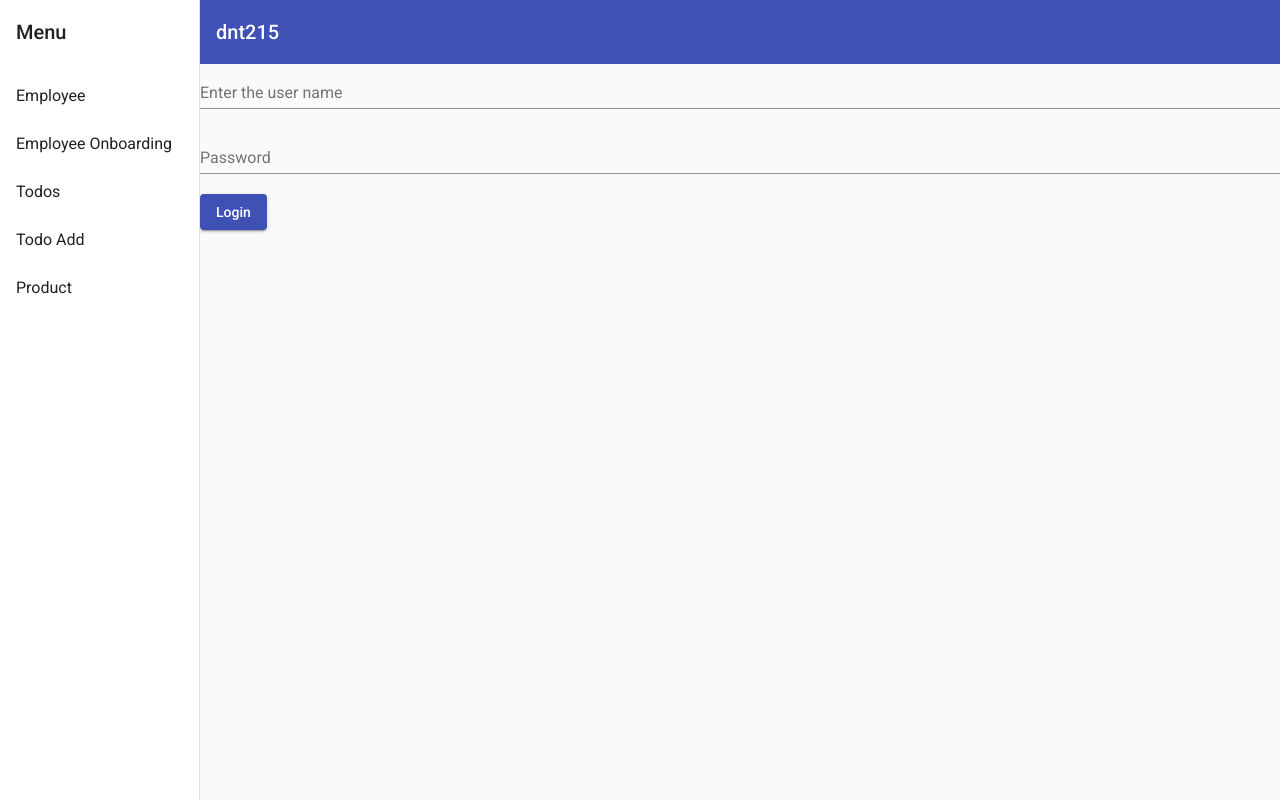
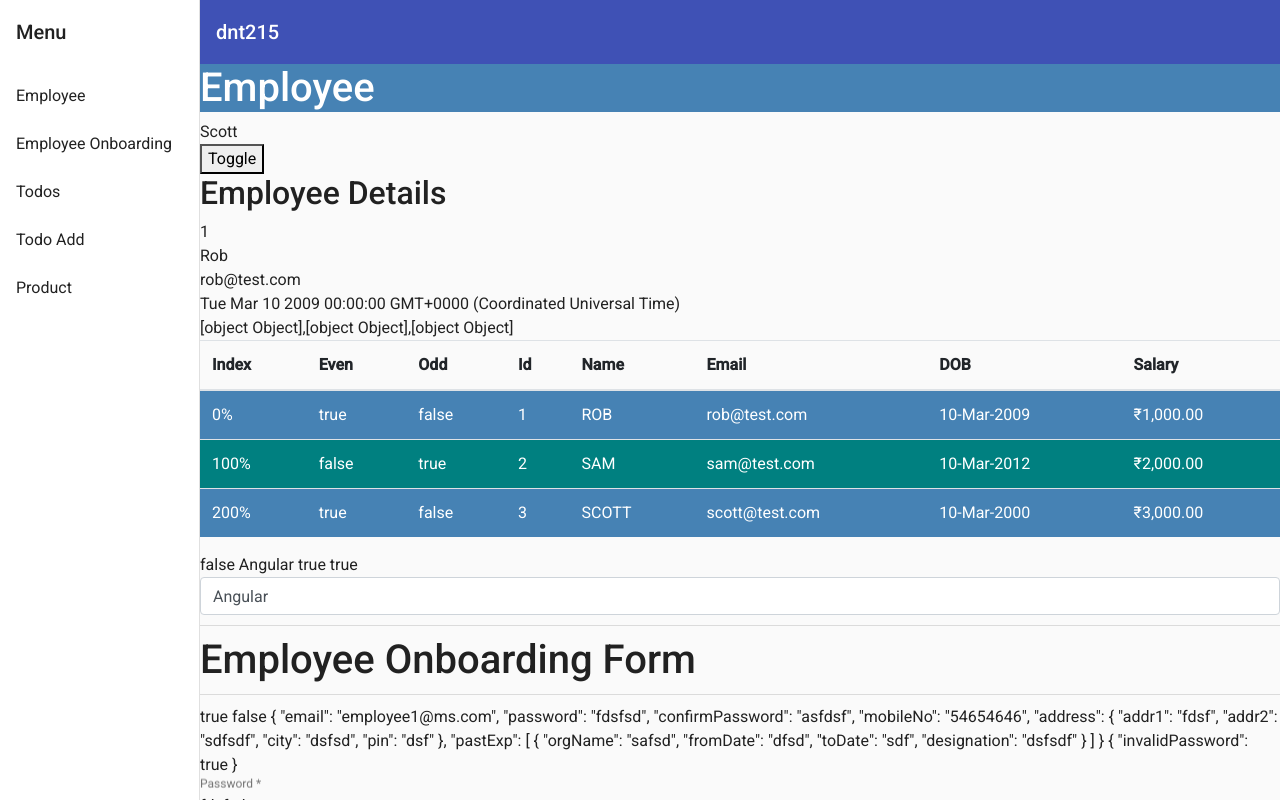
Before and after one commit to santoshyadavdev/dnt215, an Angular app: page /employee in a window 1280 px wide. Before the commit this address led to /login. Built offline with nearby package versions, Linux system fonts and the light colour scheme.

Commit message:
in-built pipes

```diff
--- a/src/app/app-routing.module.ts
+++ b/src/app/app-routing.module.ts
@@ -16,7 +16,7 @@ const routes: Routes = [
   { path: 'login', component: LoginComponent },
   {
     path: 'employee', component: EmployeeComponent,
-    canActivate: [AuthGuard],
+    // canActivate: [AuthGuard],
     data: {
       title: 'Employee',
       defaltEmployee: 'Test'
@@ -29,7 +29,7 @@ const routes: Routes = [
   },
   {
     path: 'employee/onboarding', component: EmployeeOnboardingComponent,
-    canActivate: [AuthGuard],
+    // canActivate: [AuthGuard],
     canDeactivate: [EmployeeGuard]
   },
   {
--- a/src/app/employee/employee.component.html
+++ b/src/app/employee/employee.component.html
@@ -21,7 +21,7 @@
 <div>{{employee.dob}}</div>
 
 {{empList}}
-<table *ngIf="empList">
+<table class="table" *ngIf="empList">
   <thead>
     <tr>
       <th>Index</th>
@@ -31,18 +31,20 @@
       <th>Name</th>
       <th>Email</th>
       <th>DOB</th>
+      <th>Salary</th>
     </tr>
   </thead>
   <tbody>
     <tr [ngClass]="e? 'even': 'odd'"
-    *ngFor="let emp of empList; let i=index;  let e=even ; let o=odd; trackBy: trackByFn">
-      <td>{{i}}</td>
+      *ngFor="let emp of empList; let i=index;  let e=even ; let o=odd; trackBy: trackByFn">
+      <td>{{i | percent}}</td>
       <td>{{e}}</td>
       <td>{{o}}</td>
       <td>{{emp.id}}</td>
-      <td>{{emp.name}}</td>
-      <td>{{emp.email}}</td>
-      <td>{{emp.dob}}</td>
+      <td>{{emp.name | uppercase}}</td>
+      <td>{{emp.email | lowercase}}</td>
+      <td>{{emp.dob | date: 'dd-MMM-yyy' }}</td>
+      <td>{{emp.salary | currency: 'INR' }}</td>
     </tr>
   </tbody>
 </table>
--- a/src/app/employee/employee.component.ts
+++ b/src/app/employee/employee.component.ts
@@ -16,7 +16,8 @@ export class EmployeeComponent implements OnInit {
     id: 1,
     name: 'Rob',
     email: 'rob@test.com',
-    dob: new Date('10-Mar-2009')
+    dob: new Date('10-Mar-2009'),
+    salary: 65000
   }
 
   empList: Array<Employee> = [
@@ -24,19 +25,22 @@ export class EmployeeComponent implements OnInit {
       id: 1,
       name: 'Rob',
       email: 'rob@test.com',
-      dob: new Date('10-Mar-2009')
+      dob: new Date('10-Mar-2009'),
+      salary: 1000
     },
     {
       id: 2,
       name: 'Sam',
       email: 'Sam@test.com',
-      dob: new Date('10-Mar-2012')
+      dob: new Date('10-Mar-2012'),
+      salary: 2000
     },
     {
       id: 3,
       name: 'Scott',
       email: 'Scott@test.com',
-      dob: new Date('10-Mar-2000')
+      dob: new Date('10-Mar-2000'),
+      salary: 3000
     }
   ]
 
--- a/src/app/employee/employee.ts
+++ b/src/app/employee/employee.ts
@@ -3,4 +3,5 @@ export interface Employee {
   name: string;
   email: string;
   dob: Date;
+  salary: number;
 }
--- a/src/app/todo/todo.component.ts
+++ b/src/app/todo/todo.component.ts
@@ -12,7 +12,7 @@ import { takeUntil, pluck } from 'rxjs/operators';
   templateUrl: './todo.component.html',
   styleUrls: ['./todo.component.css']
 })
-export class TodoComponent implements OnInit, OnDestroy {
+export class TodoComponent implements OnInit {
   // todos: Todo[];
 
   todos$: Observable<Todo[]>
```
